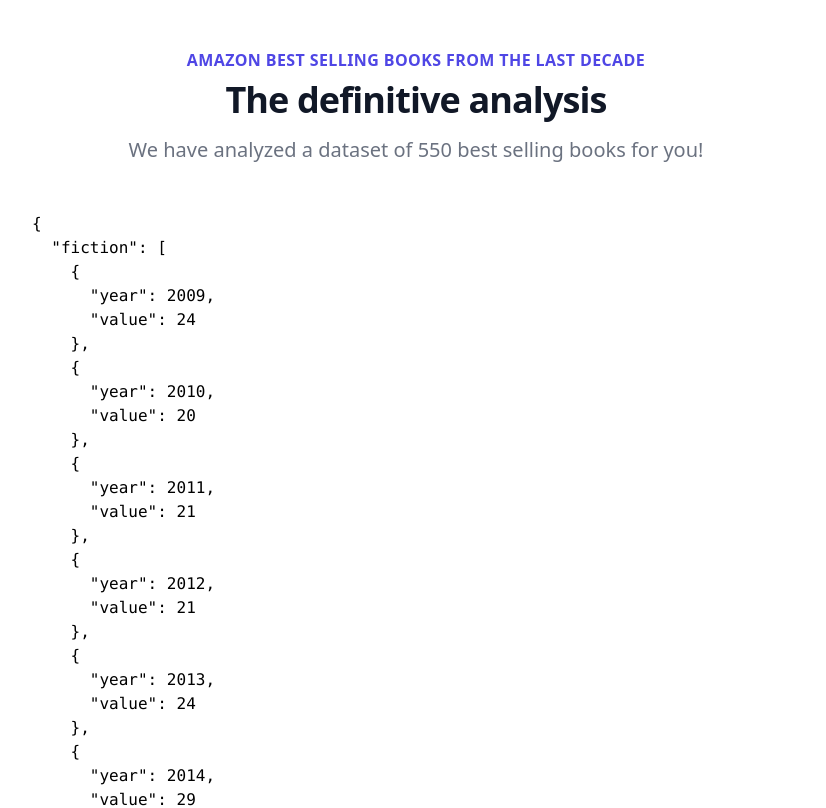
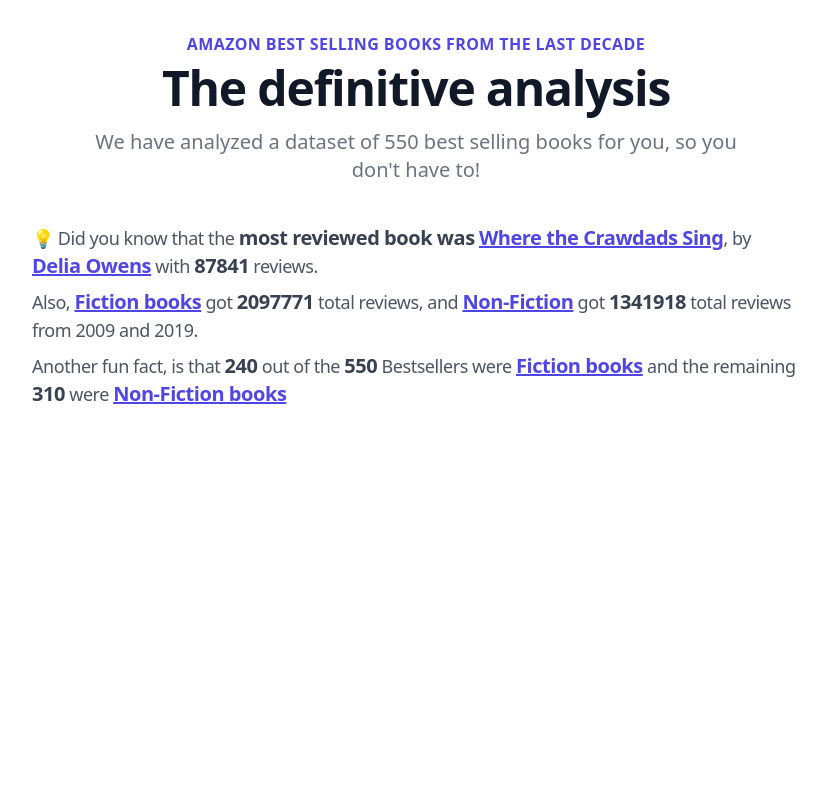
Before and after one commit to alejandronanez/data-funsies, a Next.js app: page / in a window 1280 px wide. Shown: the top 808 px of the page, without its empty margins (224-1050 px from the left). Built offline with nearby package versions, Linux system fonts and the light colour scheme; a web font is replaced by a local one.

Commit message:
Created a `Did You Know` section on the Homepage.

```diff
--- a/src/components/PromotionalBanner/PromotionalBanner.tsx
+++ b/src/components/PromotionalBanner/PromotionalBanner.tsx
@@ -6,18 +6,18 @@
 
 export function PromotionalBanner({ datasetsSize }: Props) {
   return (
-    <div className="py-12 bg-white">
+    <div className="py-8 bg-white">
       <div className="max-w-7xl mx-auto px-4 sm:px-6 lg:px-8">
         <div className="lg:text-center">
           <h2 className="text-base text-indigo-600 font-semibold tracking-wide uppercase">
             Amazon Best Selling Books from the last decade
           </h2>
-          <p className="mt-2 text-3xl leading-8 font-extrabold tracking-tight text-gray-900 sm:text-4xl">
+          <p className="mt-2 text-3xl leading-8 font-extrabold tracking-tight text-gray-900 sm:text-5xl">
             The definitive analysis
           </p>
           <p className="mt-4 max-w-2xl text-xl text-gray-500 lg:mx-auto">
             We have analyzed a dataset of {datasetsSize} best selling books for
-            you!
+            you, so you don&#39;t have to!
           </p>
         </div>
       </div>
--- a/src/pages/index.tsx
+++ b/src/pages/index.tsx
@@ -6,19 +6,45 @@
   getTotalBooksPerGenre,
 } from 'dataProcessing/data';
 import { bestSellers } from 'rawData/bestsellers';
-/* This example requires Tailwind CSS v2.0+ */
 import { PromotionalBanner } from 'components/PromotionalBanner/PromotionalBanner';
+import { Highlight, Text } from 'components/Typography/Typography';
+import { Section } from 'components/Layout/Section';
 
 export default function Home({
-  booksPerYear,
   datasetSize,
+  mostReviewedBook,
+  mostReviewsPerGenre,
+  totalBooksPerGenre,
 }: InferGetStaticPropsType<typeof getStaticProps>) {
   return (
     <div>
       <div className="max-w-7xl mx-auto px-4 sm:px-6 lg:px-8">
         <div className="max-w-3xl mx-auto">
           <PromotionalBanner datasetsSize={datasetSize} />
-          <pre>{JSON.stringify(booksPerYear, null, 2)}</pre>
+          <Section>
+            <Text>
+              💡 Did you know that the{' '}
+              <Highlight>most reviewed book was</Highlight>{' '}
+              <Highlight isLink>{mostReviewedBook.name}</Highlight>, by{' '}
+              <Highlight isLink>{mostReviewedBook.author}</Highlight> with{' '}
+              <Highlight>{mostReviewedBook.reviews}</Highlight> reviews.
+            </Text>
+            <Text>
+              Also, <Highlight isLink>Fiction books</Highlight> got{' '}
+              <Highlight>{mostReviewsPerGenre.fiction}</Highlight> total
+              reviews, and <Highlight isLink>Non-Fiction</Highlight> got{' '}
+              <Highlight>{mostReviewsPerGenre.nonFiction}</Highlight> total
+              reviews from 2009 and 2019.
+            </Text>
+            <Text>
+              Another fun fact, is that{' '}
+              <Highlight>{totalBooksPerGenre.fiction}</Highlight> out of the{' '}
+              <Highlight>{datasetSize}</Highlight> Bestsellers were{' '}
+              <Highlight isLink>Fiction books</Highlight> and the remaining{' '}
+              <Highlight>{totalBooksPerGenre.nonFiction}</Highlight> were{' '}
+              <Highlight isLink>Non-Fiction books</Highlight>
+            </Text>
+          </Section>
         </div>
       </div>
     </div>
```
